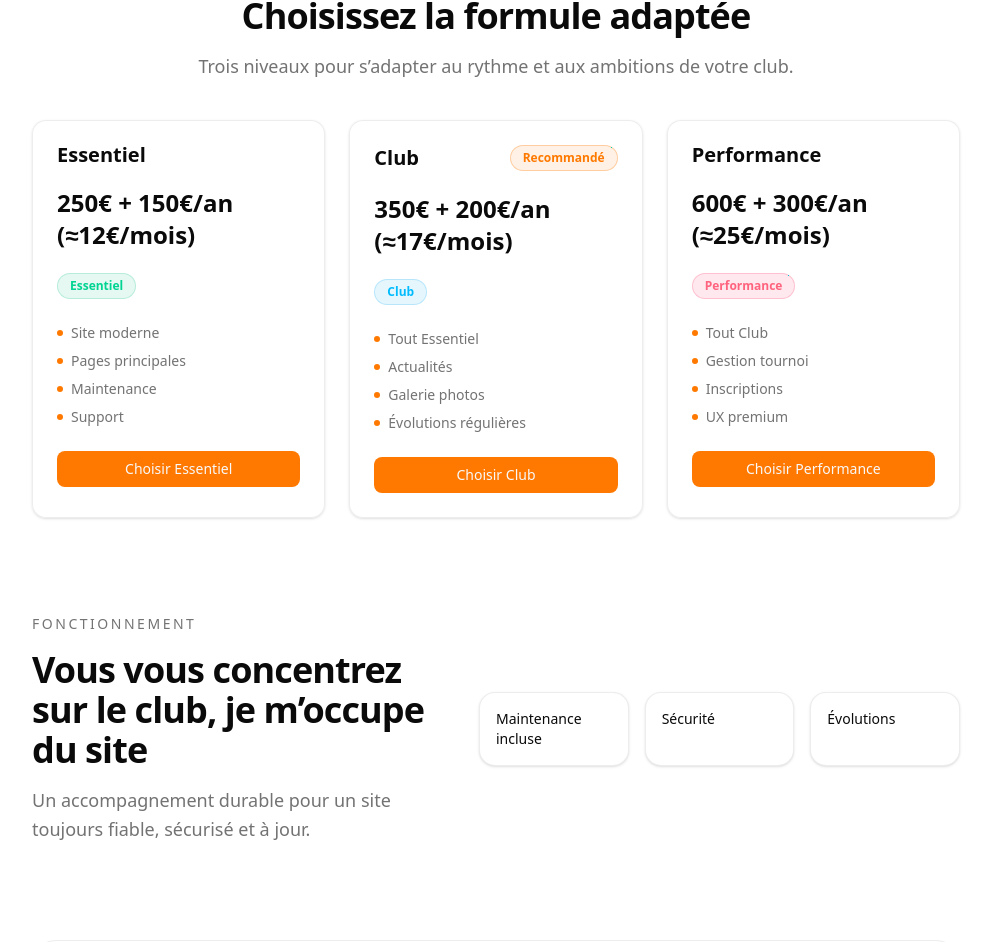
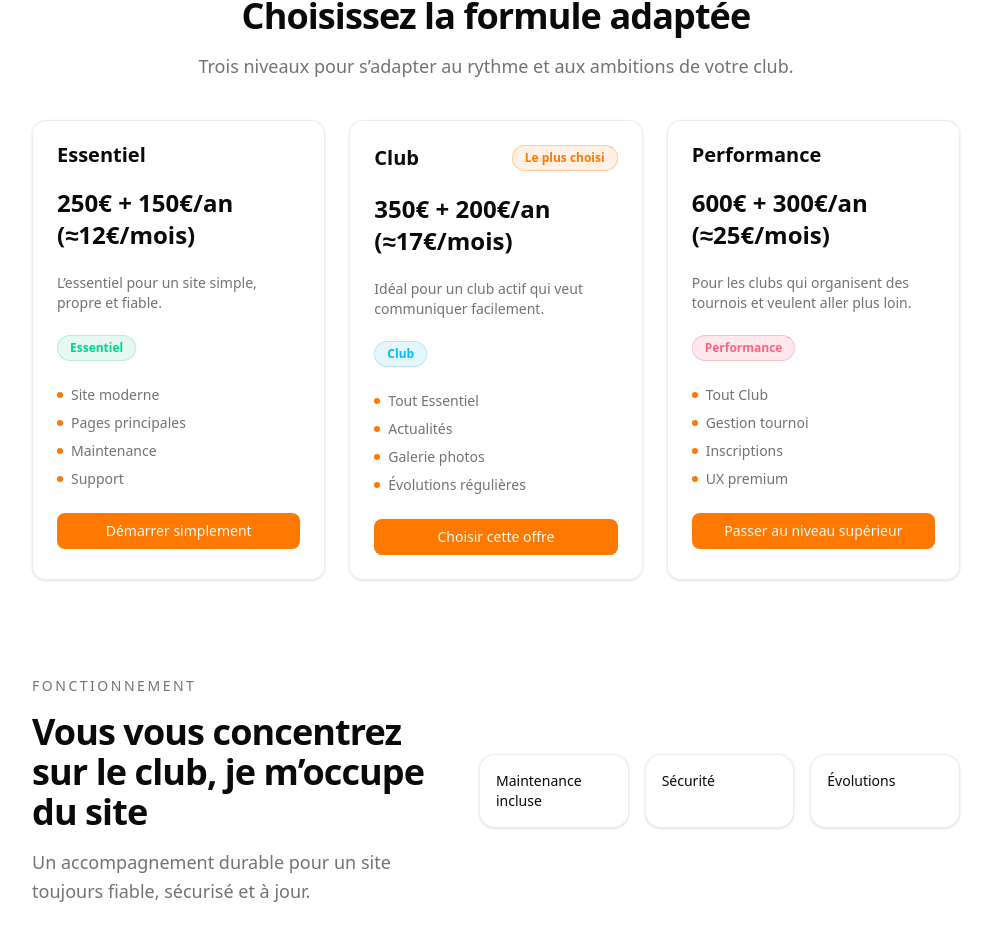
Before and after one commit to jesared/jesared-refonte, a Next.js app: page /offres-club in a window 1280 px wide. Shown: the part 1063-2005 px from the top of the page, without its empty margins (144-1135 px from the left). Built offline with nearby package versions, Linux system fonts and the light colour scheme.

Commit message:
Update pricing tiers copy

```diff
--- a/app/offres-club/page.tsx
+++ b/app/offres-club/page.tsx
@@ -15,12 +15,15 @@ const pricingTiers = [
   {
     name: "Essentiel",
     price: "250€ + 150€/an (≈12€/mois)",
+    description: "L’essentiel pour un site simple, propre et fiable.",
     accent: "bg-emerald-500/10 text-emerald-400 border-emerald-500/20",
     features: ["Site moderne", "Pages principales", "Maintenance", "Support"],
+    cta: "Démarrer simplement",
   },
   {
     name: "Club",
     price: "350€ + 200€/an (≈17€/mois)",
+    description: "Idéal pour un club actif qui veut communiquer facilement.",
     accent: "bg-sky-500/10 text-sky-400 border-sky-500/20",
     features: [
       "Tout Essentiel",
@@ -29,12 +32,17 @@ const pricingTiers = [
       "Évolutions régulières",
     ],
     highlight: true,
+    badge: "Le plus choisi",
+    cta: "Choisir cette offre",
   },
   {
     name: "Performance",
     price: "600€ + 300€/an (≈25€/mois)",
+    description:
+      "Pour les clubs qui organisent des tournois et veulent aller plus loin.",
     accent: "bg-rose-500/10 text-rose-400 border-rose-500/20",
     features: ["Tout Club", "Gestion tournoi", "Inscriptions", "UX premium"],
+    cta: "Passer au niveau supérieur",
   },
 ];
 
@@ -127,13 +135,16 @@ export default function OffresClubPage() {
                 <CardHeader className="space-y-4">
                   <div className="flex items-center justify-between">
                     <CardTitle className="text-xl">{tier.name}</CardTitle>
-                    {tier.highlight ? (
+                    {tier.badge ? (
                       <span className="rounded-full border border-primary/30 bg-primary/10 px-3 py-1 text-xs font-semibold text-primary">
-                        Recommandé
+                        {tier.badge}
                       </span>
                     ) : null}
                   </div>
                   <p className="text-2xl font-semibold">{tier.price}</p>
+                  {tier.description ? (
+                    <p className="text-sm text-muted-foreground">{tier.description}</p>
+                  ) : null}
                   <span
                     className={`w-fit rounded-full border px-3 py-1 text-xs font-semibold ${tier.accent}`}
                   >
@@ -151,9 +162,7 @@ export default function OffresClubPage() {
                   </ul>
                 </CardContent>
                 <CardFooter>
-                  <Button className="w-full rounded-full">
-                    Choisir {tier.name}
-                  </Button>
+                  <Button className="w-full rounded-full">{tier.cta}</Button>
                 </CardFooter>
               </Card>
             ))}
```
